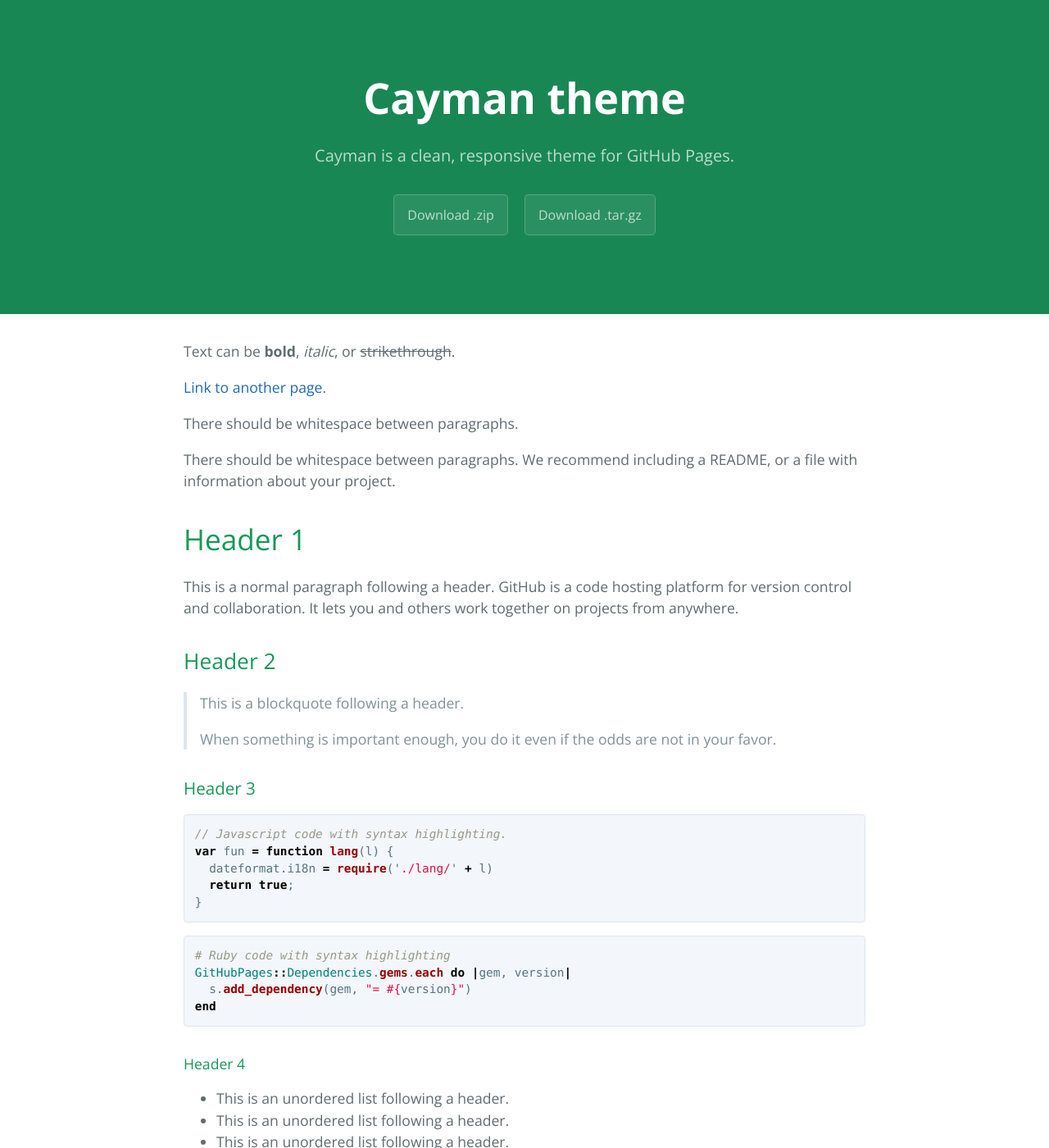
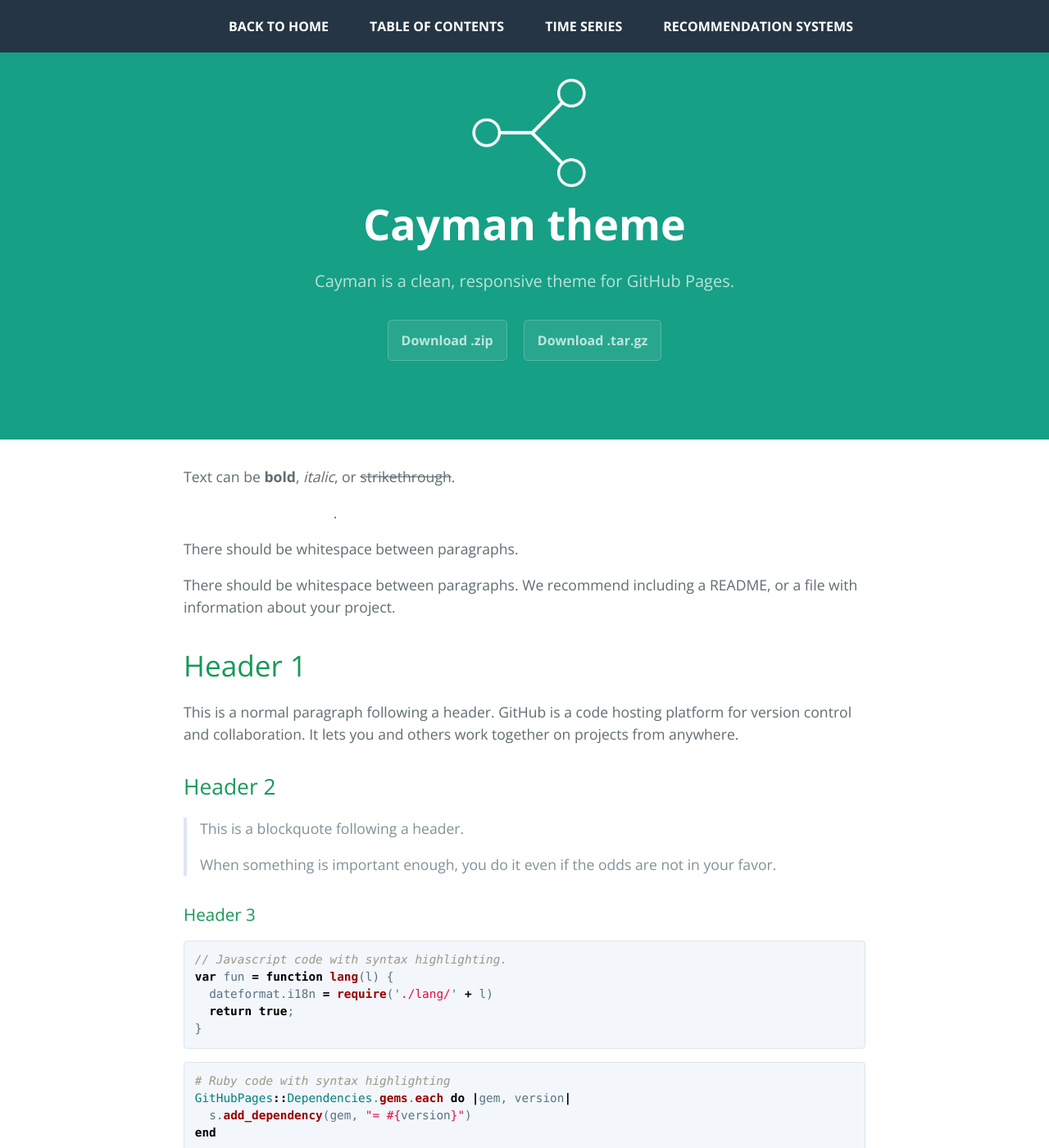
Before and after one commit to benjamin-j-cooper/benjamin-j-cooper.github.io, a Jekyll site: the page built from docs/index.md, in a window 1280 px wide and 1400 px high. Shown: the whole window at 82% size. Built offline with Jekyll 4.4.1, drawn with Linux system fonts in a browser that asks for light colours; some of the changed text lies outside the part shown.

Commit message:
fixed theme and navbar

```diff
--- a/docs/_includes/head-custom.html
+++ b/docs/_includes/head-custom.html
@@ -5,5 +5,5 @@
 
 <!-- You can set your favicon here -->
 <!-- link rel="shortcut icon" type="image/x-icon" href="{{ '/favicon.ico' | relative_url }}" -->
-
+<link rel="shortcut icon" type="image/x-icon" href="assets/images/favicon.ico" />
 <!-- end custom head snippets -->
--- /dev/null
+++ b/docs/_includes/nav.html
@@ -0,0 +1,29 @@
+<!--
+<nav class="navbar navbar-expand-lg bg-secondary text-uppercase fixed-top " id="mainNav">
+    <p style="text-align: center; background-color: #253544;">
+        <a href="{{site.baseurl}}/">Home</a> |
+        <a href="{{site.baseurl}}/about/">about</a> |
+    </p>
+</nav>
+-->
+<!-- Navigation-->
+<nav>
+    <ul>
+        <li><a  class="text-uppercase " href="">Back to Home</a></li>
+        <li><a  class="text-uppercase " href="">Table of Contents</a></li>
+        <li><a  class="text-uppercase " href="">Time Series</a></li>
+        <li><a  class="text-uppercase " href="">Recommendation Systems</a></li>
+    </ul>
+</nav>
+
+<!-- Navigation
+<nav>
+    <a class="navbar-brand" href="#page-top"><img class="img-fluid" href="#page-top" src="static/images/bjc-logo3-nb-light.png" style="width: 75px;"></a>
+        <ul>
+            <li><a  class="text-uppercase font-weight-bold rounded" href="">Back to Home</a></li>
+            <li><a  class="text-uppercase font-weight-bold rounded" href="">Table of Contents</a></li>
+            <li><a  class="text-uppercase font-weight-bold rounded" href="">Time Series</a></li>
+            <li><a  class="text-uppercase font-weight-bold rounded" href="">Recommendation Systems</a></li>
+        </ul>
+</nav>
+-->
--- a/docs/_layouts/default.html
+++ b/docs/_layouts/default.html
@@ -12,10 +12,10 @@
     <link rel="stylesheet" href="{{ '/assets/css/style.css?v=' | append: site.github.build_revision | relative_url }}">
     {% include head-custom.html %}
   </head>
-  <body>
-    <a id="skip-to-content" href="#content">Skip to the content.</a>
-
+  {% include nav.html %}
+  <body id="page-top">
     <header class="page-header" role="banner">
+      <img class="masthead-avatar mb-5" src="assets/images/bjc-logo3-nb-light.png" alt="..." />
       <h1 class="project-name">{{ page.title | default: site.title | default: site.github.repository_name }}</h1>
       <h2 class="project-tagline">{{ page.description | default: site.description | default: site.github.project_tagline }}</h2>
       {% if site.github.is_project_page %}
@@ -25,6 +25,7 @@
         <a href="{{ site.github.zip_url }}" class="btn">Download .zip</a>
         <a href="{{ site.github.tar_url }}" class="btn">Download .tar.gz</a>
       {% endif %}
+
     </header>
 
     <main id="content" class="main-content" role="main">
--- a/docs/_sass/jekyll-theme-cayman.scss
+++ b/docs/_sass/jekyll-theme-cayman.scss
@@ -108,7 +108,7 @@ a {
 .page-header {
   color: #fff;
   text-align: center;
-  background-color: #198754;
+  background-color: #16a085;
 
   @include large {
     padding: 5rem 6rem;
@@ -375,3 +375,45 @@ a {
 .site-footer-credits {
   color: $blockquote-text-color;
 }
+
+/*!
+* This is where the css starts for the custom navbar
+ */
+
+ ul {
+  width: 100%;
+  background-color: #253544;
+  display: flex;
+  justify-content: center;
+  position: fixed;
+  flex-wrap: wrap;
+  z-index: 1;
+  margin: 0;
+}
+
+li {
+  list-style: none;
+  margin: 20px 25px;
+}
+
+a {
+  color: #fff;
+  font-size: 100%;
+  font-weight: bold;
+  text-decoration: none;
+}
+.img-fluid {
+  max-width: 100%;
+  padding-top: 0.3125rem;
+  padding-bottom: 0.3125rem;
+  margin-right: 1rem;
+  height: auto;
+}
+.text-uppercase {
+  text-transform: uppercase !important;
+}
+
+.masthead-avatar {
+  width: 10rem;
+  margin-top: 1rem;
+}
```
Also changed, not shown: docs/assets/images/bjc-logo3-nb-light.png (added), docs/assets/images/favicon.ico (added).
